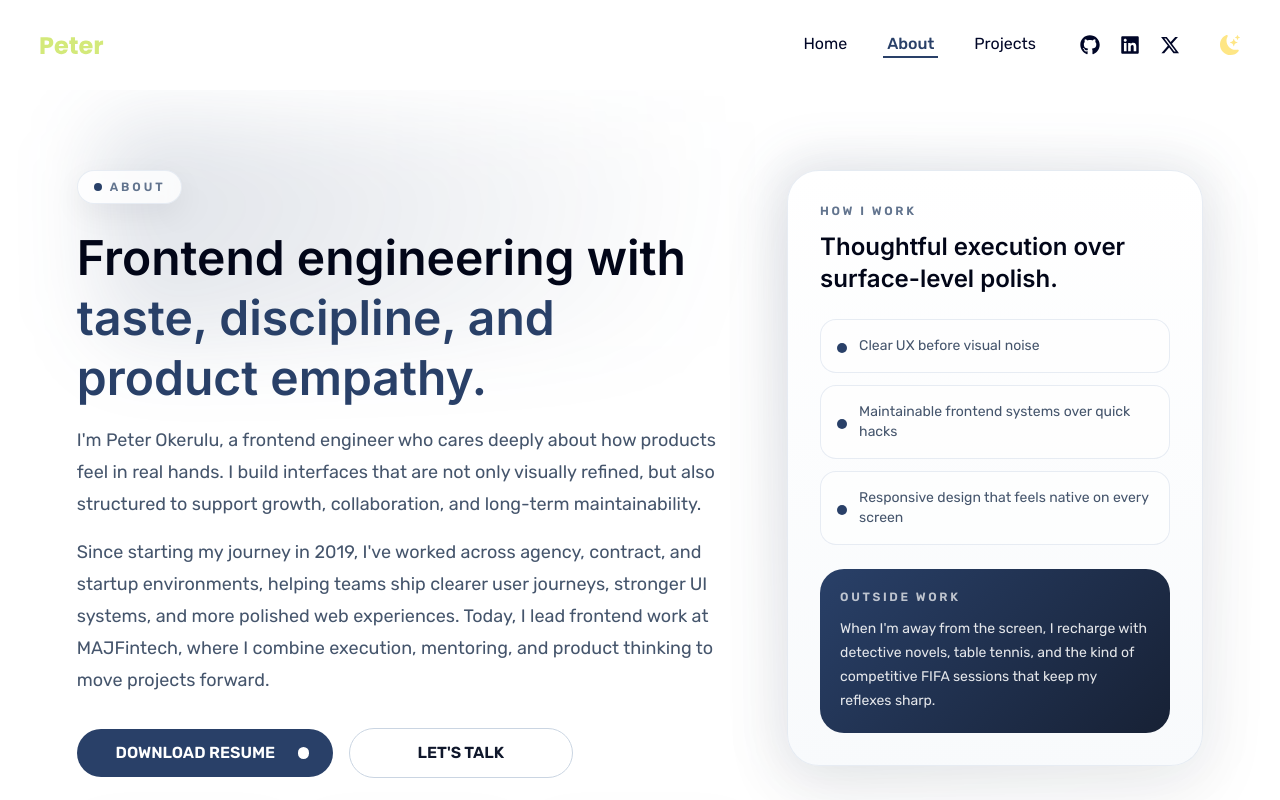
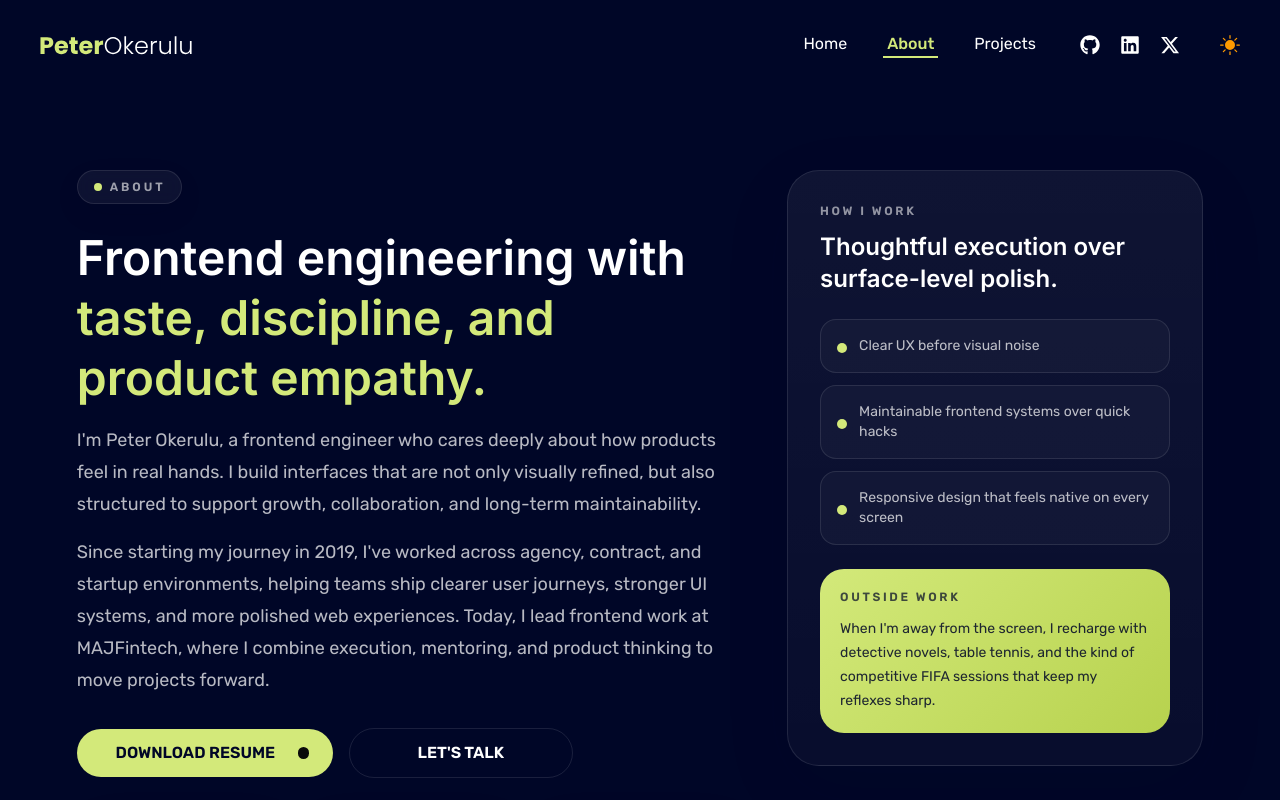
Before and after one commit to Oduchep/peter_porfolio, a Next.js app: page /about in a window 1280 px wide. Built offline with nearby package versions, Linux system fonts and the light colour scheme.

Commit message:
Refactor DarkModeToggle and GetSkillsBadge components: improve dark mode initialization logic; enhance icon rendering with consistent styling; streamline state management and UI interactions.

```diff
--- a/src/components/sections/layout/DarkModeToggle.tsx
+++ b/src/components/sections/layout/DarkModeToggle.tsx
@@ -1,18 +1,20 @@
 'use client';
 
-import { useEffect, useState } from 'react';
+import { startTransition, useEffect, useState } from 'react';
 import { BsFillMoonStarsFill, BsFillSunFill } from 'react-icons/bs';
 
 const DarkModeToggle = () => {
-  const [darkMode, setDarkMode] = useState(() => {
-    if (typeof window === 'undefined') {
-      return false;
-    }
+  const [darkMode, setDarkMode] = useState(false);
 
-    return localStorage.getItem('theme') === 'dark';
-  });
+  // Initialise from localStorage after hydration, then keep in sync
+  useEffect(() => {
+    const stored = localStorage.getItem('theme');
+    const isDark = stored !== null ? stored === 'dark' : true;
+    startTransition(() => {
+      setDarkMode(isDark);
+    });
+  }, []);
 
-  // Update localStorage and HTML class on theme change
   useEffect(() => {
     if (darkMode) {
       localStorage.setItem('theme', 'dark');
@@ -24,7 +26,11 @@ const DarkModeToggle = () => {
   }, [darkMode]);
 
   return (
-    <button onClick={() => setDarkMode((prev) => !prev)} className='text-xl'>
+    <button
+      onClick={() => setDarkMode((prev) => !prev)}
+      className='text-xl'
+      suppressHydrationWarning
+    >
       {darkMode ? (
         <BsFillSunFill className='cursor-pointer text-amber-500' />
       ) : (
--- a/src/components/widgets/GetSkillsBadge.tsx
+++ b/src/components/widgets/GetSkillsBadge.tsx
@@ -35,7 +35,13 @@ const Display = ({
       {icon ? (
         <div className='text-base'>{icon}</div>
       ) : src ? (
-        <Image src={src} width={14} height={14} alt='icon' />
+        <Image
+          src={src}
+          width={14}
+          height={14}
+          alt='icon'
+          style={{ width: '14px', height: '14px' }}
+        />
       ) : null}
       <span className='text-sm font-medium capitalize'>{label}</span>
     </div>
```
